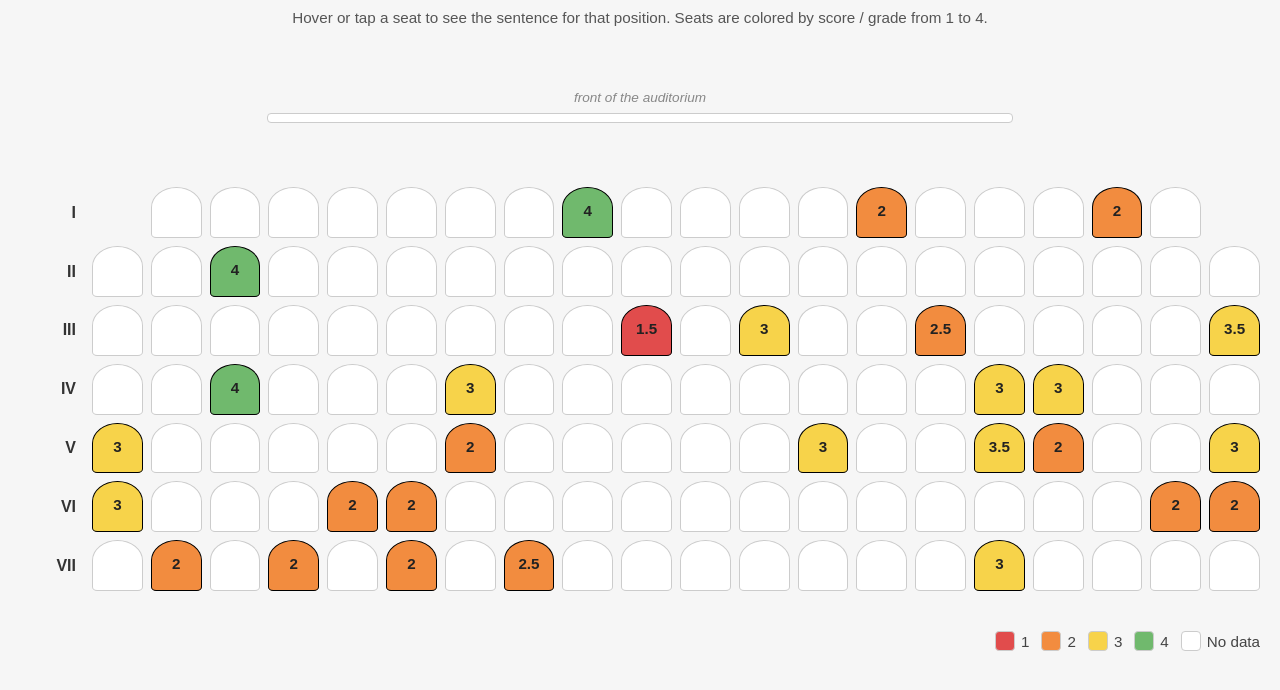
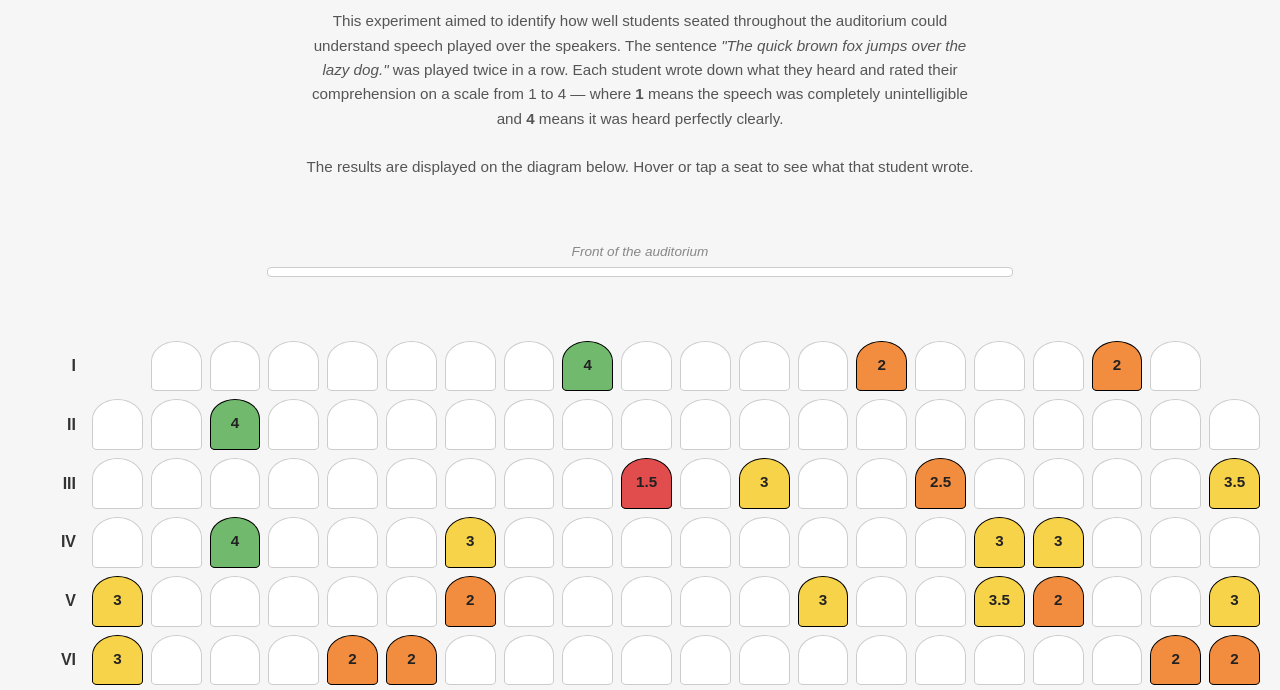
Before and after one commit to a-malolepszy/subjective-speech-intelligibility, a plain HTML site: page index.html in a window 1280 px wide. Shown: the part 81-771 px from the top of the page. Drawn offline with Linux system fonts and the light colour scheme.

Commit message:
Update subheading, two paragraphs, footer text, Front capitalized

```diff
--- a/index.html
+++ b/index.html
@@ -22,11 +22,11 @@
     }
     .instructions {
       margin: 0 auto 64px;
-      max-width: max-content;
-      white-space: nowrap;
+      max-width: 680px;
       text-align: center;
       font-size: 0.95rem;
       color: #555;
+      line-height: 1.6;
     }
     .chart {
       display: grid;
@@ -133,7 +133,6 @@
       background: #ffffff;
       border: 1px solid #cccccc;
       border-radius: 4px;
-    }
     .chart-scroll {
       overflow-x: auto;
       overflow-y: visible;
@@ -149,7 +148,6 @@
         font-size: 1.2rem;
       }
       .instructions {
-        white-space: normal;
         max-width: 100%;
         font-size: 0.85rem;
         margin-bottom: 40px;
@@ -183,9 +181,14 @@
   <div class="container">
   <h1>Subjective Speech Intelligibility Assessment</h1>
   <div class="instructions">
-    Hover or tap a seat to see the sentence for that position. Seats are colored by score / grade from 1 to 4.
+    This experiment aimed to identify how well students seated throughout the auditorium could understand speech played over the speakers.
+    The sentence <em>"The quick brown fox jumps over the lazy dog."</em> was played twice in a row.
+    Each student wrote down what they heard and rated their comprehension on a scale from 1 to 4 —
+    where <strong>1</strong> means the speech was completely unintelligible and <strong>4</strong> means it was heard perfectly clearly.
+    <br><br>
+    The results are displayed on the diagram below. Hover or tap a seat to see what that student wrote.
   </div>
-  <p class="board-label">front of the auditorium</p>
+  <p class="board-label">Front of the auditorium</p>
   <div class="board"></div>
   <div class="chart-scroll">
     <div class="chart" id="chart"></div>
@@ -198,7 +201,7 @@
     <div class="legend-item"><span class="legend-swatch" style="background:#70b96d"></span>4</div>
     <div class="legend-item"><span class="legend-swatch" style="background:#ffffff; border-color:#cccccc;"></span>No data</div>
   </div>
-  <p class="board-label" style="text-align:center;margin-top:80px;">Created for Building Physics Class</p>
+  <p class="board-label" style="text-align:center;margin-top:80px;">Created for Building Physics Class 2026</p>
   </div>
   <script>
     const seatData = [
```
